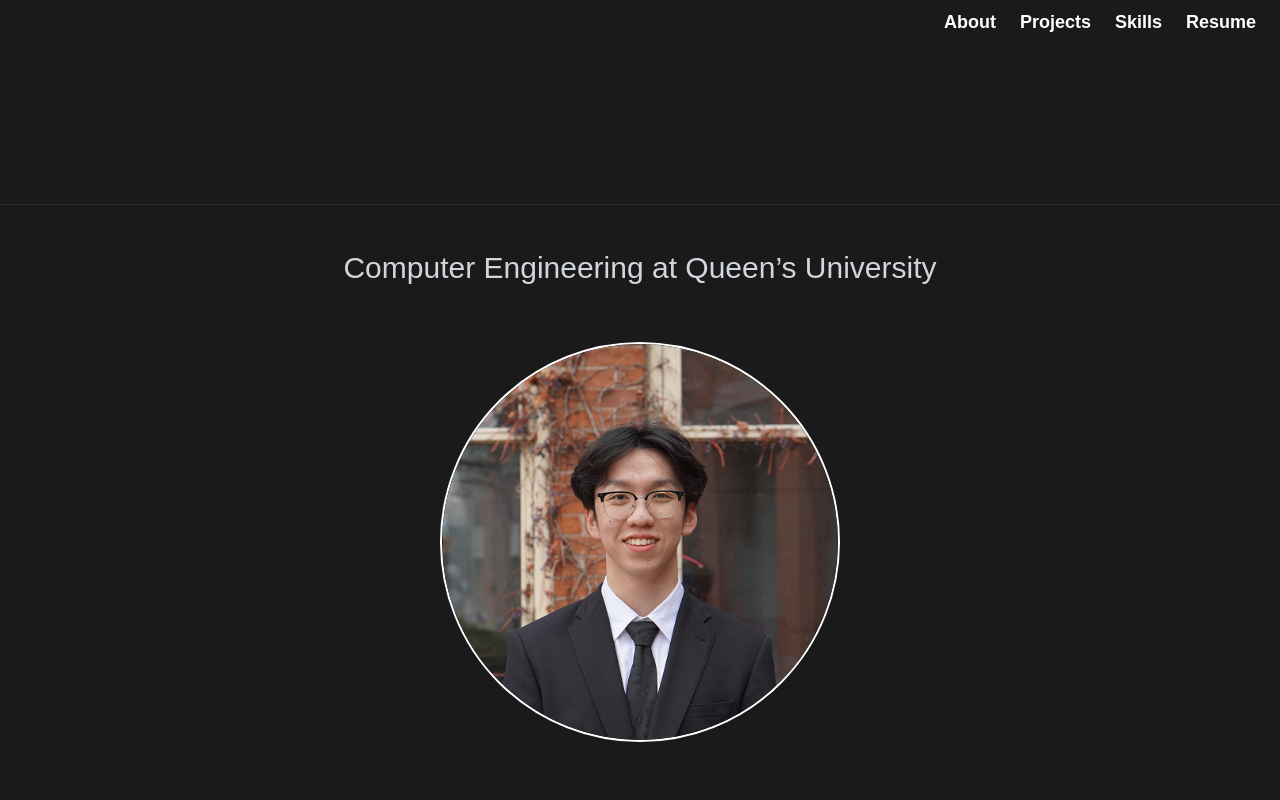
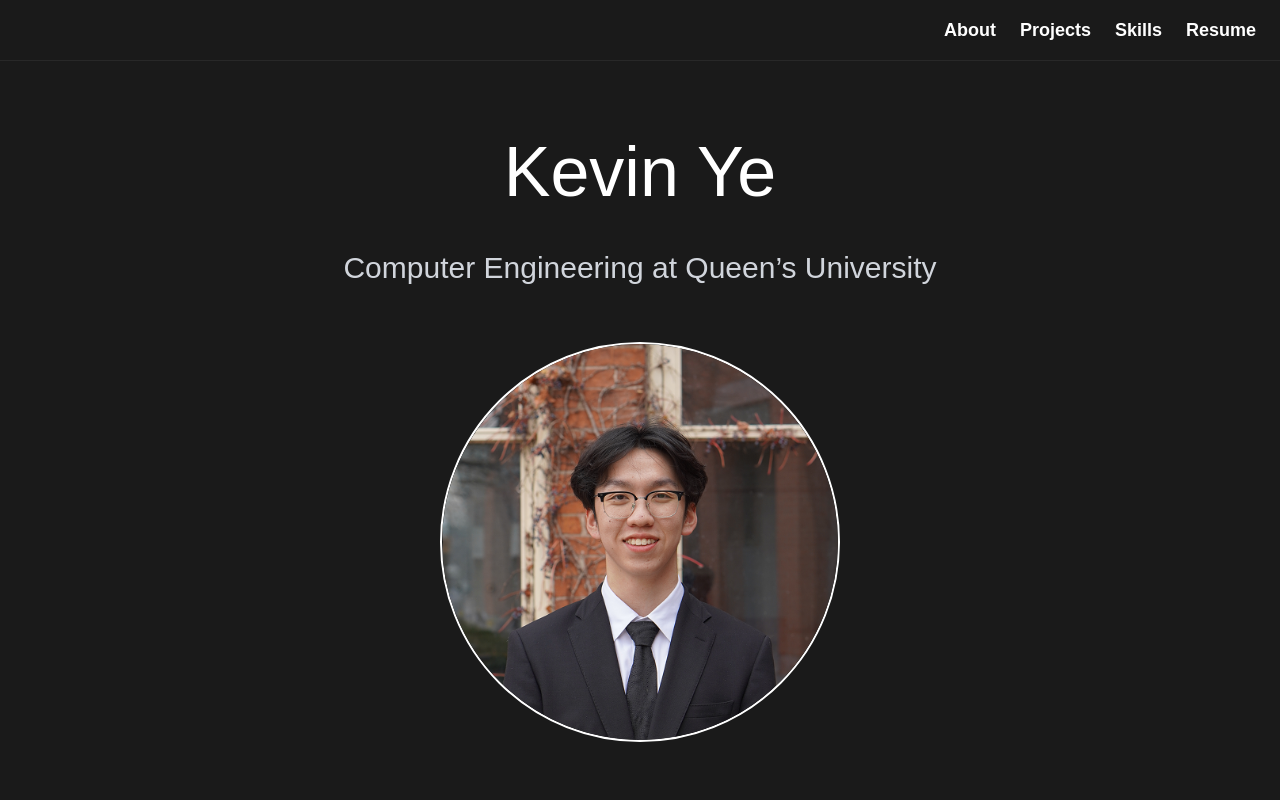
Before and after one commit to kzy0525/website, a Next.js app: page / in a window 1280 px wide. Shown: the top 800 px of the page. Built offline with nearby package versions, Linux system fonts and the light colour scheme; a web font is replaced by a local one.

Commit message:
resume addition

```diff
--- a/src/app/page.js
+++ b/src/app/page.js
@@ -37,11 +37,11 @@ export default function Home() {
             />
           </a> */}
         </div>
-        <div className="flex space-x-6 space-y-40 text-lg font-semibold">
-          <a href="#about" className="duration-300 ease-in-out hover:brightness-50">About</a>
-          <a href="#projects" className="duration-300 ease-in-out hover:brightness-50">Projects</a>
-          <a href="#skills" className="duration-300 ease-in-out hover:brightness-50">Skills</a>
-          <a href="#resume" className="duration-300 ease-in-out hover:brightness-50">Resume</a>
+        <div className="flex space-x-6 text-lg font-semibold">
+          <a href="#about" className="py-2 duration-300 ease-in-out hover:brightness-50">About</a>
+          <a href="#projects" className="py-2 duration-300 ease-in-out hover:brightness-50">Projects</a>
+          <a href="#skills" className="py-2 duration-300 ease-in-out hover:brightness-50">Skills</a>
+          <a href="#resume" className="py-2 duration-300 ease-in-out hover:brightness-50">Resume</a>
         </div>
       </nav>
 
@@ -217,7 +217,7 @@ export default function Home() {
       </section>
 
       {/* --- Contact & Resume Section --- */}
-      <section id="contact" className="text-center px-6 py-30 max-w-6xl mx-auto font-[var(--font-cantata)]">
+      <section id="contact" className="text-center px-6 py-20 max-w-6xl mx-auto font-[var(--font-cantata)]">
         <h2 className="text-[32px] font-bold mb-6">04. Contact & Resume</h2>
 
         <p className="text-gray-300 text-lg">
@@ -284,12 +284,6 @@ export default function Home() {
           </a>
         </div>
       </section>
-
-
-
-
-
-
     </div>
   );
 }
```
